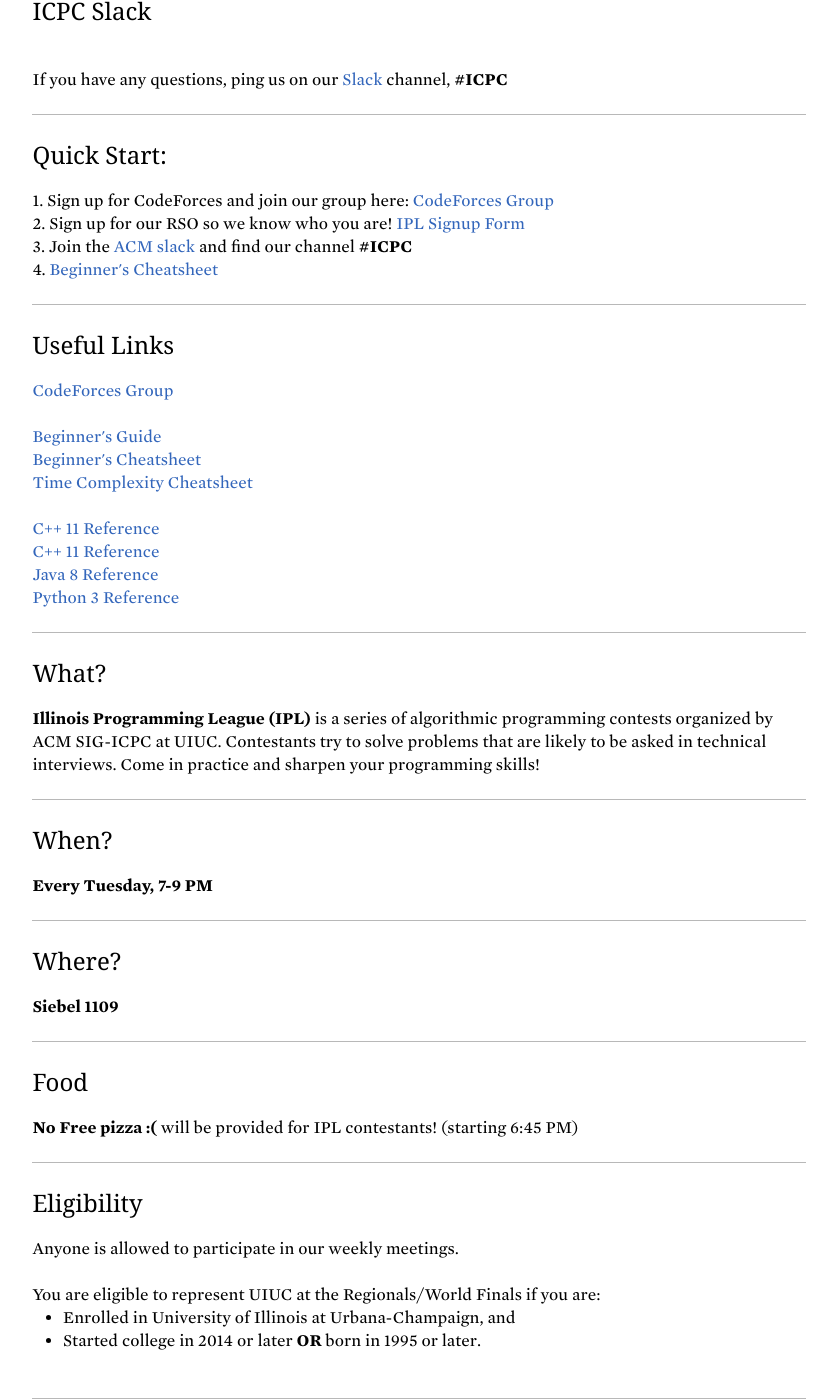
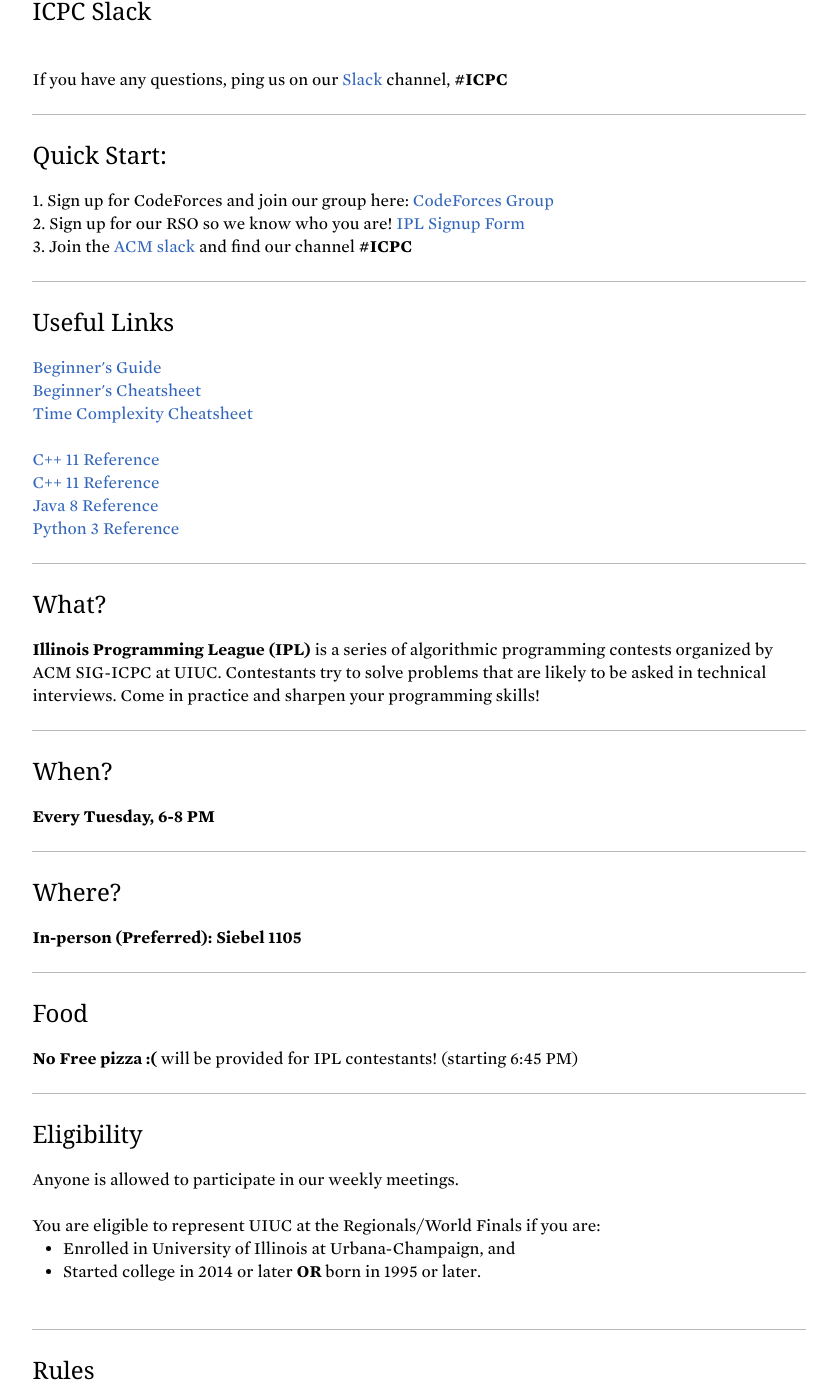
Before and after one commit to acm-uiuc/icpc-website, a Jekyll site: the page built from ipl.html, in a window 1280 px wide and 1400 px high, scrolled down 722 px. Shown: the whole window, without its empty margins (221-1058 px from the left). Built offline with Jekyll 4.4.1, drawn with Linux system fonts in a browser that asks for light colours; nearby versions of some CDN libraries; some web fonts are replaced.

Commit message:
add navlink

```diff
--- a/_includes/navbar.html
+++ b/_includes/navbar.html
@@ -46,6 +46,13 @@
         <a href="{{ site.baseurl }}/contact.html">Contact</a>
       </div>
     </div>
+
+    <div class="navitem {% if page.title == 'Sponsors' %}active{% endif %}">
+      <div class="navlink" style="width:200px;">
+        <a href="{{ site.baseurl }}/sponsorship.html">Sponsor Us!</a>
+      </div>
+    </div>
+
   </div>
 </div>
 </div>
--- a/ipl.html
+++ b/ipl.html
@@ -32,13 +32,10 @@
 		<a href="https://codeforces.com/group/tKC7z9Nm0A" target="_blank">CodeForces Group</a><br>
 		2. Sign up for our RSO so we know who you are! <a href="https://docs.google.com/forms/d/e/1FAIpQLSdTZ0GHxNkGNz0wOT8qDBkeK__gH7eBqiSP7zgnL7Vrc6HkeA/viewform?usp=sf_link" target="_blank">IPL Signup Form</a><br>
 		3. Join the <a href="https://acm-uiuc.slack.com" target="_blank">ACM slack</a> and find our channel <b>#ICPC</b> <br>
-    4. <a href="/assets/ipl/cheatsheet.pdf" target="_blank">Beginner's Cheatsheet</a><br>
 </div>
 
 <div class="item">
     <h2 class="title">Useful Links</h2>
-    <a href="https://codeforces.com/group/tKC7z9Nm0A" target="_blank">CodeForces Group</a><br>
-    <br>
     <a href="/assets/ipl/guide.pdf" target="_blank">Beginner's Guide</a><br>
     <a href="/assets/ipl/cheatsheet.pdf" target="_blank">Beginner's Cheatsheet</a><br>
     <a href="/assets/ipl/complexity.pdf" target="_blank">Time Complexity Cheatsheet</a><br>
@@ -56,12 +53,12 @@
 
 <div class="item">
     <h2 class="title">When?</h2>
-    <b>Every Tuesday, 7-9 PM</b><br>
+    <b>Every Tuesday, 6-8 PM</b><br>
 </div>
 
 <div class="item">
     <h2 class="title">Where?</h2>
-    <b>Siebel 1109</b><br>
+    <b>In-person (Preferred): Siebel 1105</b><br>
 </div>
 
 <div class="item">
--- a/scc.html
+++ b/scc.html
@@ -2,6 +2,11 @@
 layout: default
 title: Spring Coding Contest
 ---
+<div class="item">
+    <h2 class="title" style="text-align:center">Announcements</h2>
+
+</div>
+
 
 <div class="item">
     <h1 class="title" style="text-align:center">Spring Coding Contest 2019! (Outdated)</h1>
```
